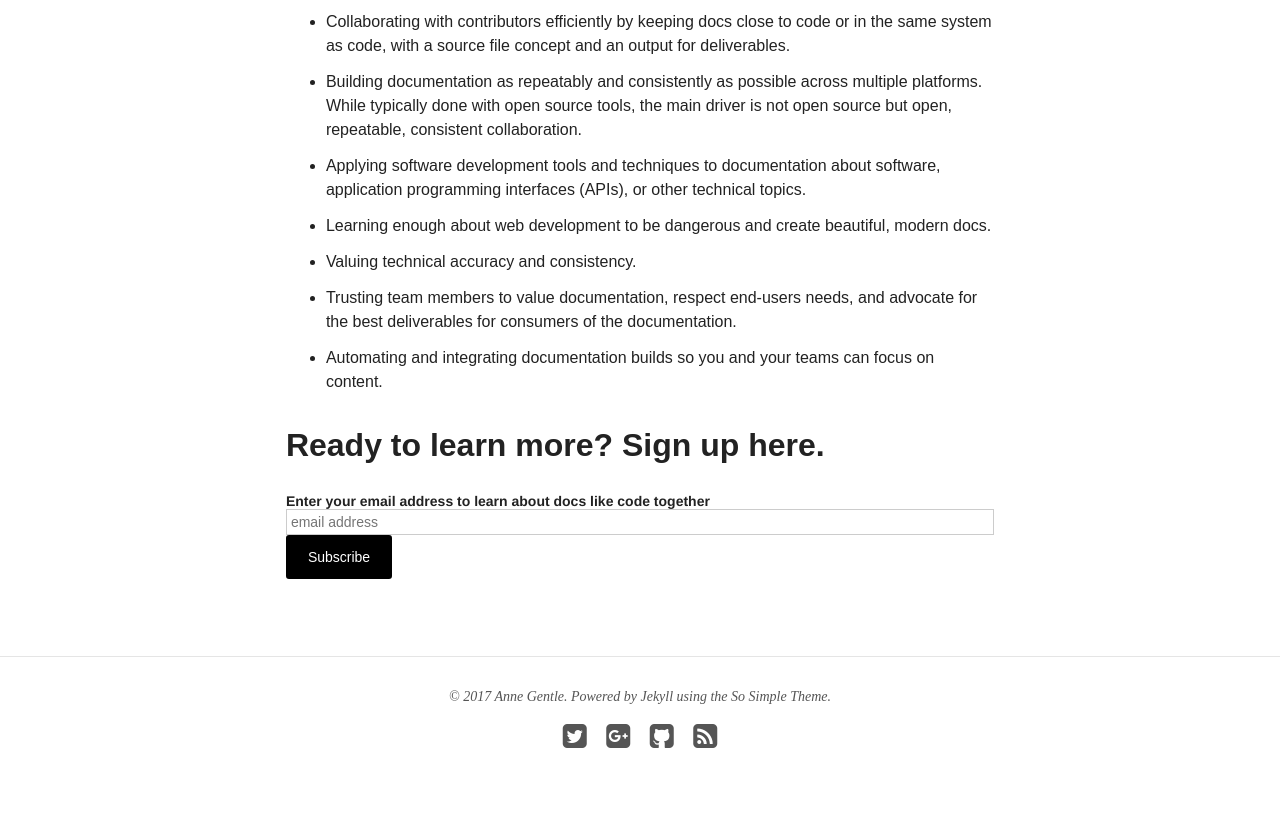
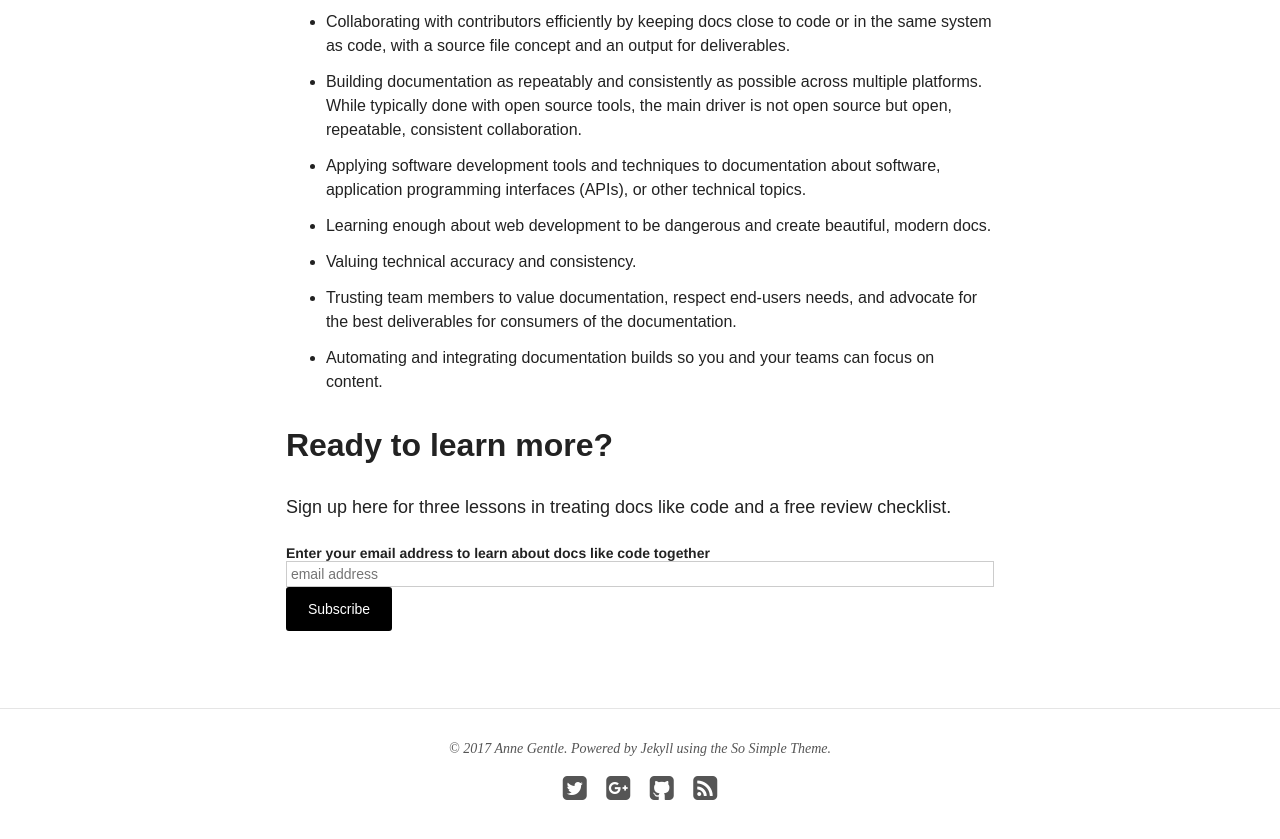
Before and after one commit to justwriteclick/docslikecode, a Jekyll site: the page built from about/index.md, in a window 1280 px wide and 900 px high, scrolled down 1275 px. Shown: the top 839 px of the window. Built offline with Jekyll 4.4.1, drawn with Linux system fonts in a browser that asks for light colours; nearby versions of some CDN libraries; comment, search, counter and statistics services are not loaded.

```diff
--- a/_data/navigation.yml
+++ b/_data/navigation.yml
@@ -6,8 +6,8 @@
 - title: Articles
   url: /articles/
 
-- title: Blog
-  url: http://justwrite.click/
+- title: Book
+  url: /book/
 
 - title: Search
   url: /search/
--- a/about/index.md
+++ b/about/index.md
@@ -21,25 +21,8 @@ Looking for a way to invigorate your documentation team and grow that team to in
 * Trusting team members to value documentation, respect end-users needs, and advocate for the best deliverables for consumers of the documentation.
 * Automating and integrating documentation builds so you and your teams can focus on content.
 
-## Ready to learn more? Sign up here.
+## Ready to learn more?
 
-<!-- Begin MailChimp Signup Form -->
-<link href="//cdn-images.mailchimp.com/embedcode/slim-10_7.css" rel="stylesheet" type="text/css">
-<style type="text/css">
-	#mc_embed_signup{background:#fff; clear:left; font:14px Helvetica,Arial,sans-serif; }
-	/* Add your own MailChimp form style overrides in your site stylesheet or in this style block.
-	   We recommend moving this block and the preceding CSS link to the HEAD of your HTML file. */
-</style>
-<div id="mc_embed_signup">
-<form action="//justwriteclick.us1.list-manage.com/subscribe/post?u=3828f8d87d82289b96ff8fd19&amp;id=cc1d483d59" method="post" id="mc-embedded-subscribe-form" name="mc-embedded-subscribe-form" class="validate" target="_blank" novalidate>
-    <div id="mc_embed_signup_scroll">
-	<label for="mce-EMAIL">Enter your email address to learn about docs like code together</label>
-	<input type="email" value="" name="EMAIL" class="email" id="mce-EMAIL" placeholder="email address" required>
-    <!-- real people should not fill this in and expect good things - do not remove this or risk form bot signups-->
-    <div style="position: absolute; left: -5000px;" aria-hidden="true"><input type="text" name="b_3828f8d87d82289b96ff8fd19_cc1d483d59" tabindex="-1" value=""></div>
-    <div class="clear"><input type="submit" value="Subscribe" name="subscribe" id="mc-embedded-subscribe" class="btn"></div>
-    </div>
-</form>
-</div>
+Sign up here for three lessons in treating docs like code and a free review checklist.
 
-<!--End mc_embed_signup-->
+{% include sign-up.html %}
--- a/index.html
+++ b/index.html
@@ -16,7 +16,7 @@ automation efficiency.
 
 <h1>About the book</h1>
 <p>We've transformed the way teams work together on docs, and we want to show you the best practices for writing docs using development tools and techniques.</p>
-<p><a href="http://lulu.com/" class="btn btn--light-outline btn--large"><i class='fa fa-book'></i> Buy Now</a></p>
+<p><a href="http://www.lulu.com/content/e-book/docs-like-code/20327544" class="btn btn--light-outline btn--large"><i class='fa fa-book'></i> Buy Now</a></p>
 
 
 
```
Also changed, not shown: 13 other files.
